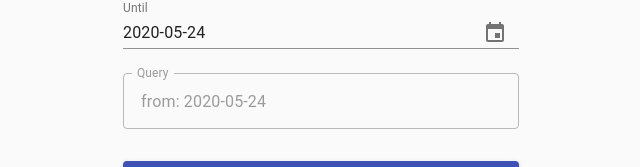
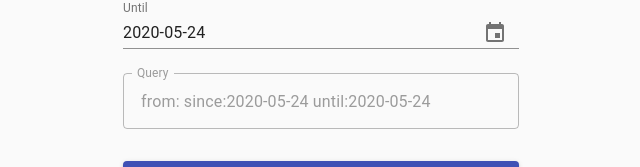
Before and after one commit to soko-no-otaku/twitter-easy-search, a React (Create React App) app: page / in a window 1280 px wide. Shown: the part 407-574 px from the top of the page, without its empty margins (319-959 px from the left). Built offline with nearby package versions, Linux system fonts and the light colour scheme.

Commit message:
Fix field

```diff
--- a/src/App.js
+++ b/src/App.js
@@ -54,11 +54,6 @@ const useStyles = makeStyles((theme) => ({
 function App() {
   const classes = useStyles();
 
-  const [selectedDate, setSelectedDate] = React.useState(new Date());
-  const handleDateChange = (date) => {
-    setSelectedDate(date);
-  };
-
   const [inputKeyword, setInputKeyword] = React.useState('');
   const handleKeywordChange = (event) => {
     setInputKeyword(event.target.value);
@@ -67,6 +62,16 @@ function App() {
   const [inputUsername, setInputUsername] = React.useState('');
   const handleUsernameChange = (event) => {
     setInputUsername(event.target.value);
+  };
+
+  const [selectedSinceDate, setSelectedSinceDate] = React.useState(new Date());
+  const handleSinceDateChange = (date) => {
+    setSelectedSinceDate(date);
+  };
+
+  const [selectedUntilDate, setSelectedUntilDate] = React.useState(new Date());
+  const handleUntilDateChange = (date) => {
+    setSelectedUntilDate(date);
   };
 
   return (
@@ -112,8 +117,8 @@ function App() {
               label="Since"
               name="since"
               format="yyyy-MM-dd"
-              value={selectedDate}
-              onChange={handleDateChange}
+              value={selectedSinceDate}
+              onChange={handleSinceDateChange}
               KeyboardButtonProps={{
                 'aria-label': 'change date',
               }}
@@ -125,8 +130,8 @@ function App() {
               label="Until"
               name="until"
               format="yyyy-MM-dd"
-              value={selectedDate}
-              onChange={handleDateChange}
+              value={selectedUntilDate}
+              onChange={handleUntilDateChange}
               KeyboardButtonProps={{
                 'aria-label': 'change date',
               }}
@@ -136,7 +141,7 @@ function App() {
             variant="outlined"
             margin="normal"
             fullWidth
-            value={`${inputKeyword} from:${inputUsername} ${format(selectedDate, "yyyy-MM-dd")}`}
+            value={`${inputKeyword} from:${inputUsername} since:${format(selectedSinceDate, "yyyy-MM-dd")} until:${format(selectedUntilDate, "yyyy-MM-dd")}`}
             id="query"
             label="Query"
             name="query"
```
